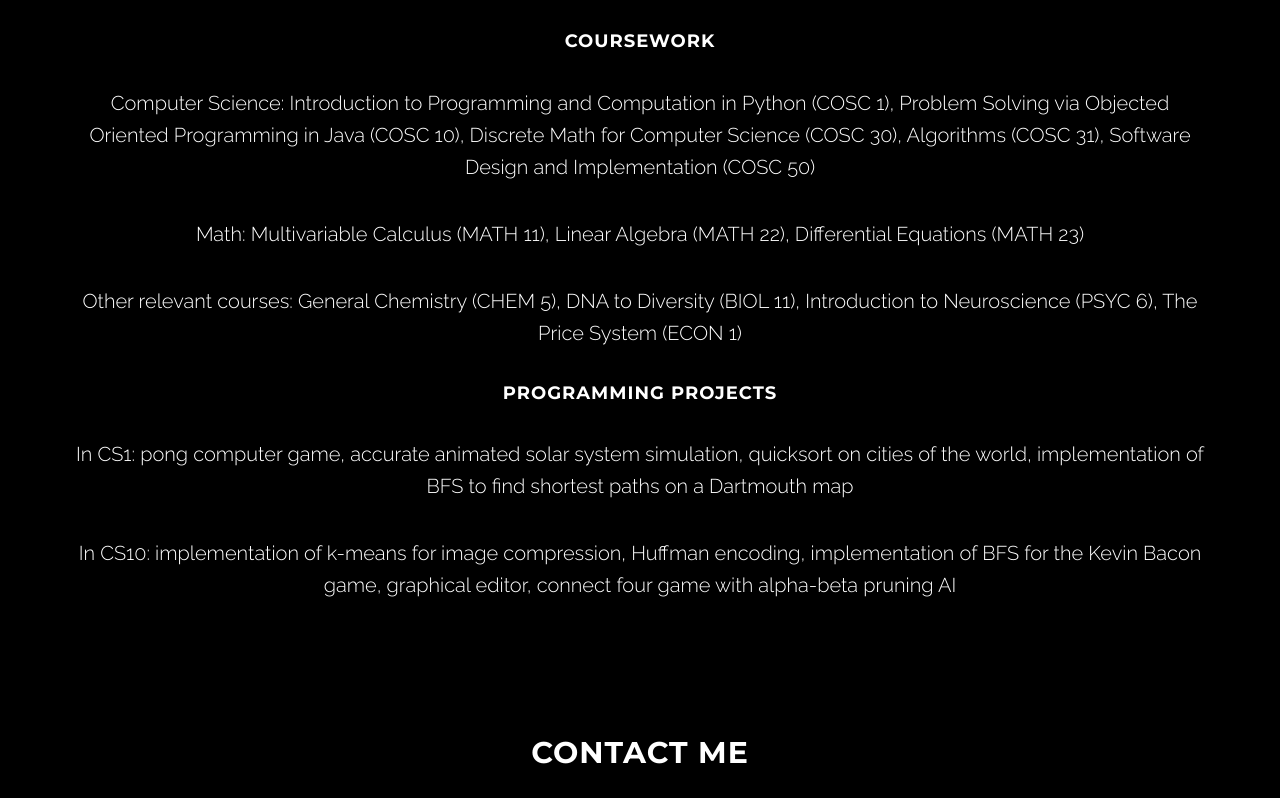
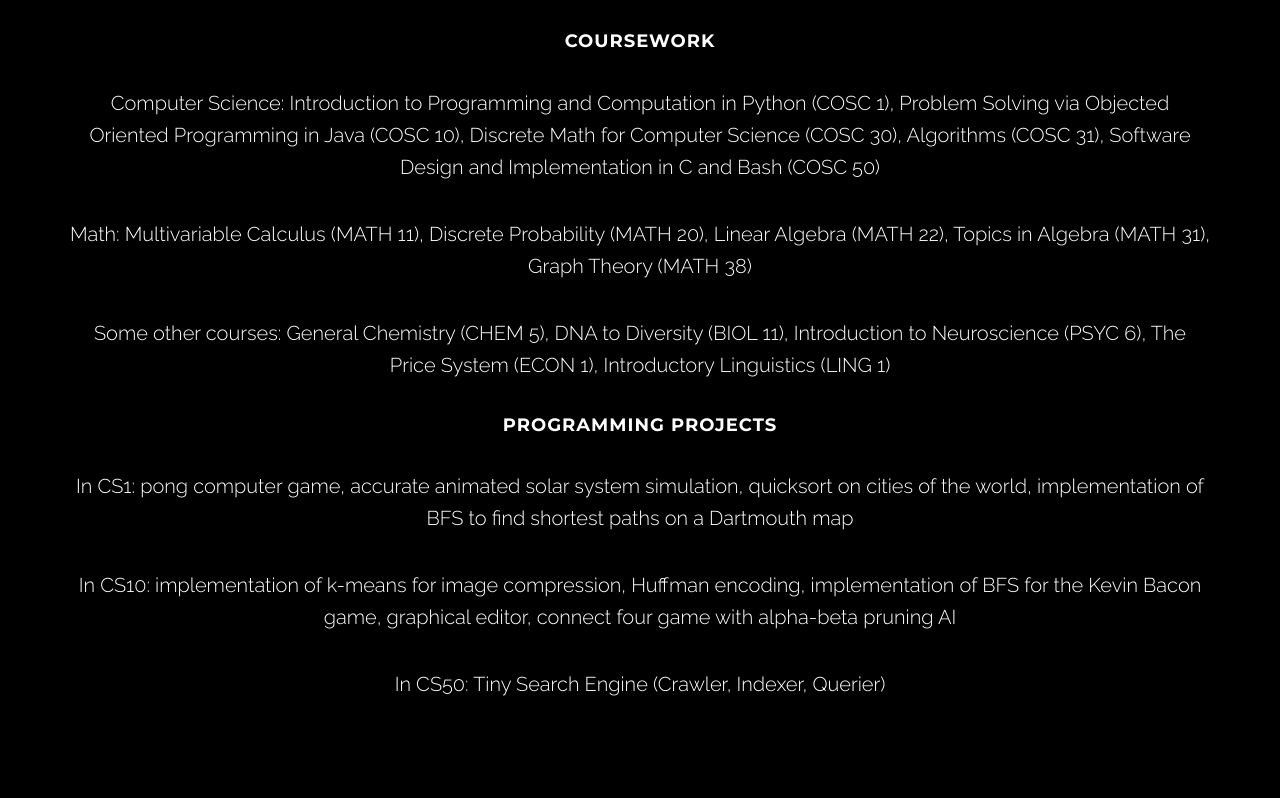
Before and after one commit to neerjathakkar/neerja_old_website, a website: page index.html in a window 1280 px wide. Shown: the part 3937-4735 px from the top of the page. Drawn offline with nearby package versions, Linux system fonts and the light colour scheme; some packages are replaced by stand-ins of ours.

Commit message:
updated courses

```diff
--- a/index.html
+++ b/index.html
@@ -174,12 +174,13 @@
                         <p>Proficient: Java, Python</p>
                         <p>Experience with: HTML/CSS, XML, Apache Spark, LaTeX</p>
                         <h4>Coursework</h4>
-                        <p>Computer Science: Introduction to Programming and Computation in Python (COSC 1), Problem Solving via Objected Oriented Programming in Java (COSC 10), Discrete Math for Computer Science (COSC 30), Algorithms (COSC 31), Software Design and Implementation (COSC 50)</p>
-                        <p>Math: Multivariable Calculus (MATH 11), Linear Algebra (MATH 22), Differential Equations (MATH 23)</p>
-                        <p>Other relevant courses: General Chemistry (CHEM 5), DNA to Diversity (BIOL 11), Introduction to Neuroscience (PSYC 6), The Price System (ECON 1)</p>
+                        <p>Computer Science: Introduction to Programming and Computation in Python (COSC 1), Problem Solving via Objected Oriented Programming in Java (COSC 10), Discrete Math for Computer Science (COSC 30), Algorithms (COSC 31), Software Design and Implementation in C and Bash (COSC 50)</p>
+                        <p>Math: Multivariable Calculus (MATH 11), Discrete Probability (MATH 20), Linear Algebra (MATH 22), Topics in Algebra (MATH 31), Graph Theory (MATH 38)</p>
+                        <p>Some other courses: General Chemistry (CHEM 5), DNA to Diversity (BIOL 11), Introduction to Neuroscience (PSYC 6), The Price System (ECON 1), Introductory Linguistics (LING 1) </p>
                         <h4>Programming Projects</h4>
                         <p>In CS1: pong computer game, accurate animated solar system simulation, quicksort on cities of the world, implementation of BFS to find shortest paths on a Dartmouth map</p>
-                        <p>In CS10: implementation of k-means for image compression, Huffman encoding, implementation of BFS for the Kevin Bacon game, graphical editor, connect four game with alpha-beta pruning AI</p
+                        <p>In CS10: implementation of k-means for image compression, Huffman encoding, implementation of BFS for the Kevin Bacon game, graphical editor, connect four game with alpha-beta pruning AI</p>
+                        <p>In CS50: Tiny Search Engine (Crawler, Indexer, Querier)</p>
                     </div>
                 </div>
             </div>
```
